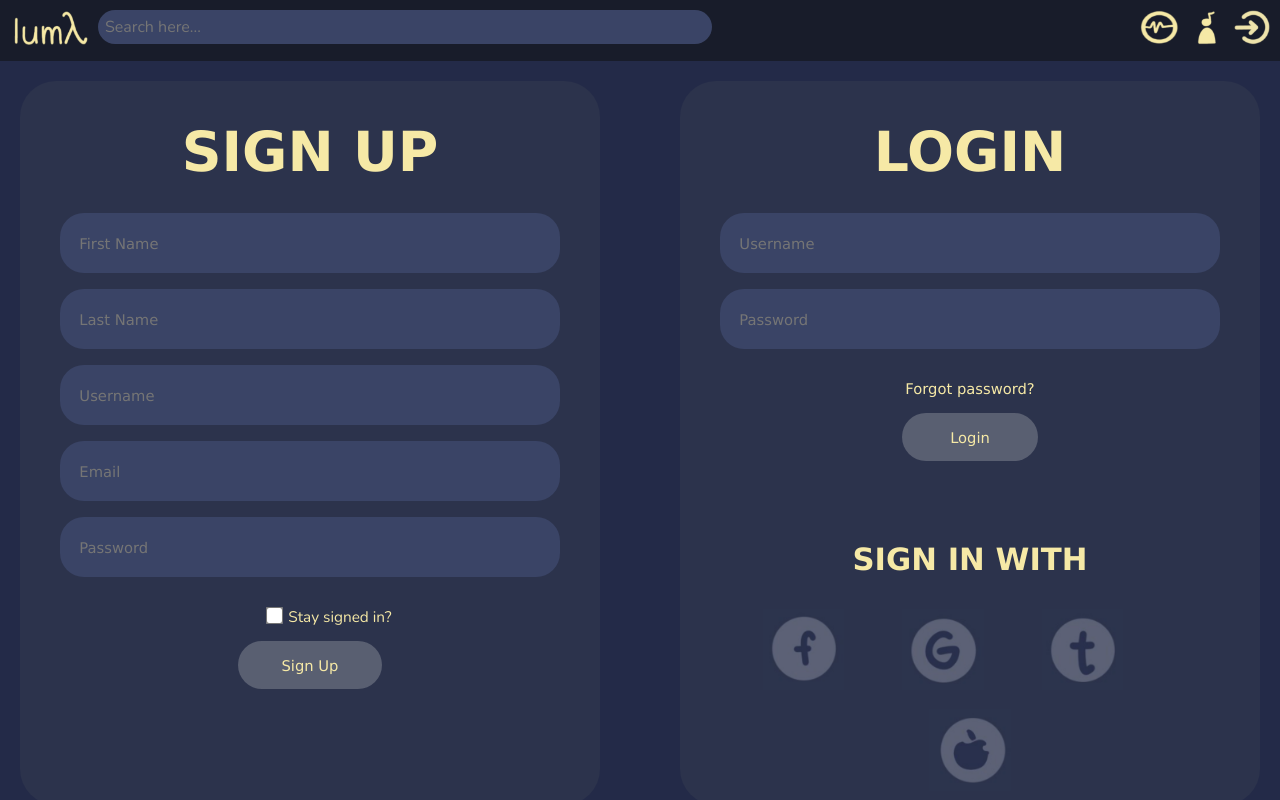
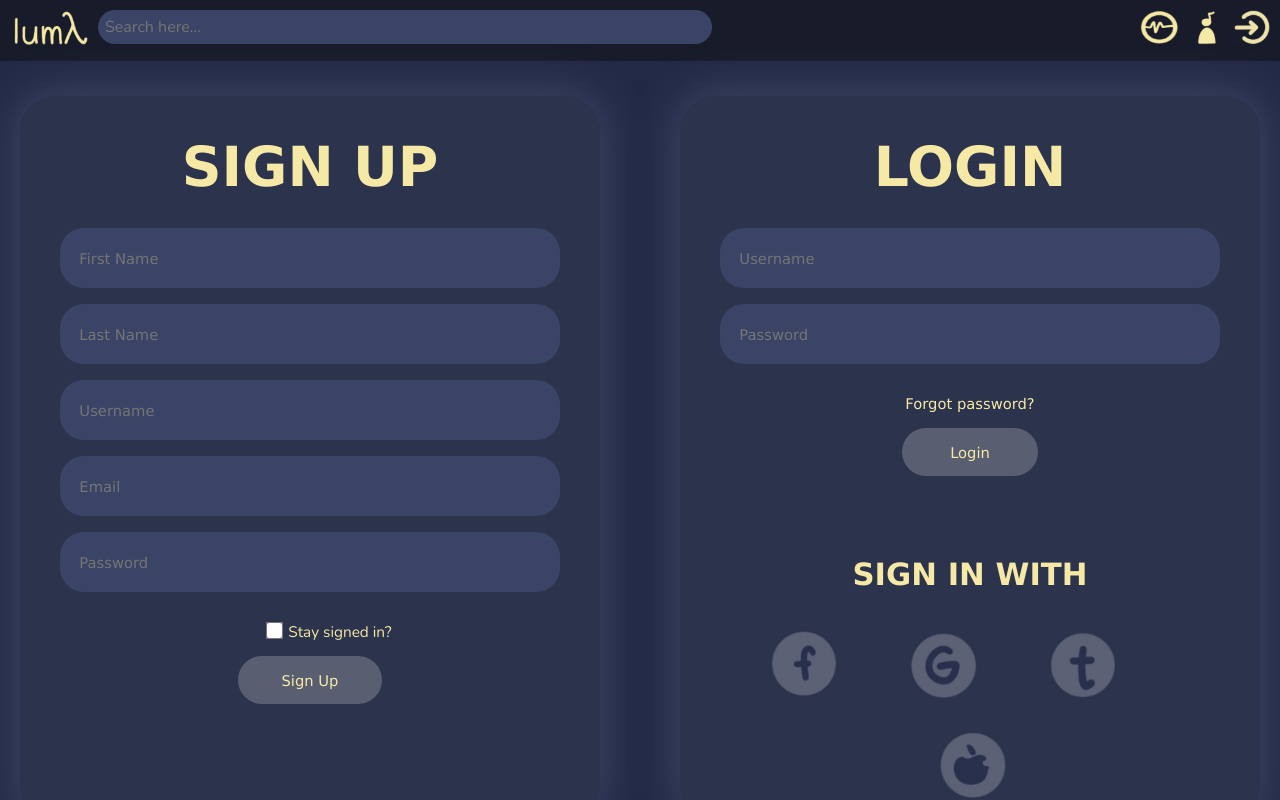
Before and after one commit to thejamielin/Luma, a Next.js app in the folder src/frontend/: page /login in a window 1280 px wide. Shown: the top 800 px of the page. Built offline with nearby package versions, Linux system fonts and the light colour scheme.

Commit message:
fixed up login page css

```diff
--- a/src/frontend/styles/login.module.css
+++ b/src/frontend/styles/login.module.css
@@ -193,9 +193,10 @@ font-size: 48px;
     line-height:48px;
     padding:10px 40px;
     color:white;
-    margin: 20px 40px;
+    margin: 35px 40px;
     position:relative;
     border-radius: 36px;
+    box-shadow: 0px 0px 40px 5px #3d4564;
 }
     /* LOGIN BOX */
 .shape2{
@@ -208,9 +209,10 @@ font-size: 48px;
     line-height:48px;
     padding:10px 40px;
     color:white;
-    margin: 20px 40px;
+    margin: 35px 40px;
     position:relative;
     border-radius: 36px;
+    box-shadow: 0px 0px 40px 5px #3d4564;
 }
 
 /* PICTURE SETTINGS */
```
